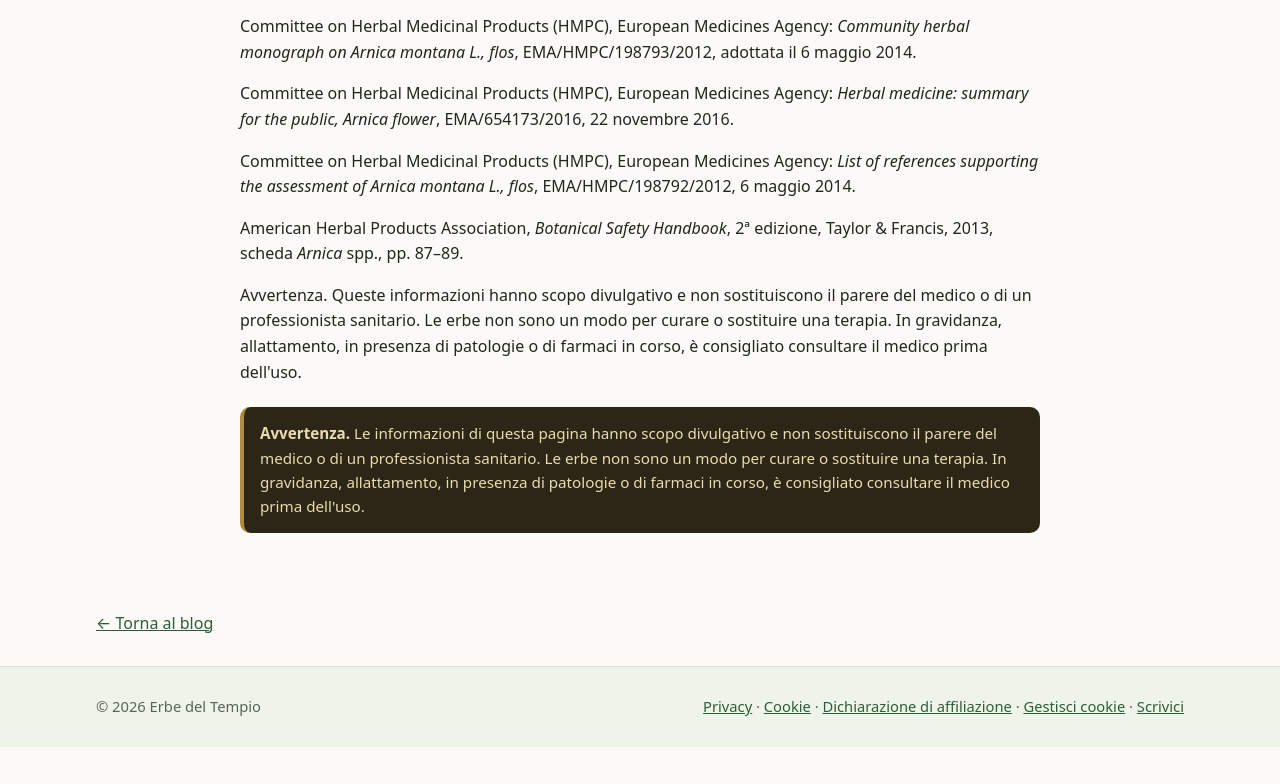
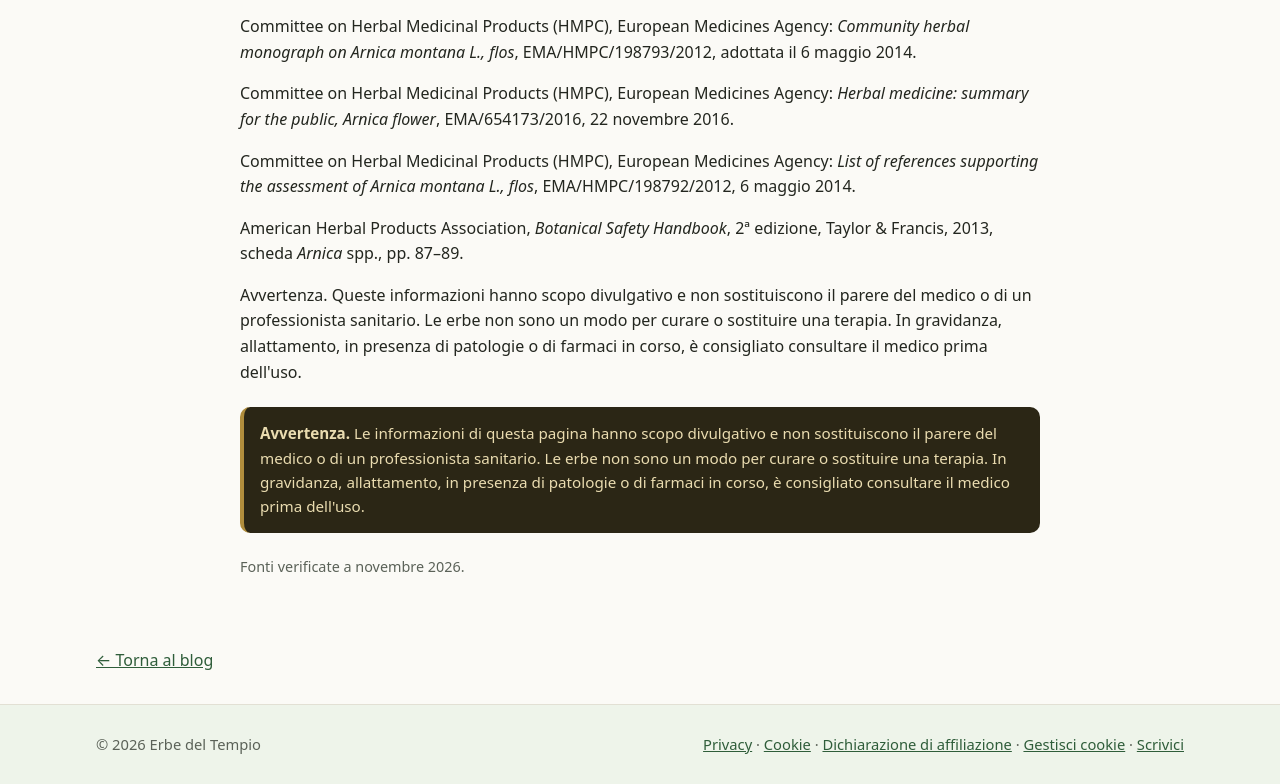
Before and after one commit to monicadominijanni/erbe-del-tempio, a plain HTML site: page blog/arnica-controindicazioni-effetti-collaterali.html in a window 1280 px wide. Shown: the part 2225-3009 px from the top of the page. Before the commit the page ends 2972 px from the top, so only its background shows below. Drawn offline with nearby package versions, Linux system fonts and the light colour scheme.

Commit message:
Add files via upload

```diff
--- a/blog/arnica-controindicazioni-effetti-collaterali.html
+++ b/blog/arnica-controindicazioni-effetti-collaterali.html
@@ -62,6 +62,7 @@
 <p>Avvertenza. Queste informazioni hanno scopo divulgativo e non sostituiscono il parere del medico o di un professionista sanitario. Le erbe non sono un modo per curare o sostituire una terapia. In gravidanza, allattamento, in presenza di patologie o di farmaci in corso, è consigliato consultare il medico prima dell'uso.</p>
 
 <div class="warn"><strong>Avvertenza.</strong> Le informazioni di questa pagina hanno scopo divulgativo e non sostituiscono il parere del medico o di un professionista sanitario. Le erbe non sono un modo per curare o sostituire una terapia. In gravidanza, allattamento, in presenza di patologie o di farmaci in corso, è consigliato consultare il medico prima dell'uso.</div>
+<p style="font-size:.9rem;color:#5b6258">Fonti verificate a novembre 2026.</p>
 </article>
 <p><a href="index.html">← Torna al blog</a></p>
 </main>
```
Also changed, not shown: blog/biancospino-effetti-collaterali-controindicazioni.html (+1 -0 lines), blog/cumino-controindicazioni-avvertenze.html (+1 -0 lines), blog/erbe-per-dormire-meglio.html (+1 -0 lines), blog/regina-dei-prati-usi-controindicazioni.html (+1 -0 lines), blog/verbasco-controindicazioni-effetti-collaterali.html (+1 -0 lines).
